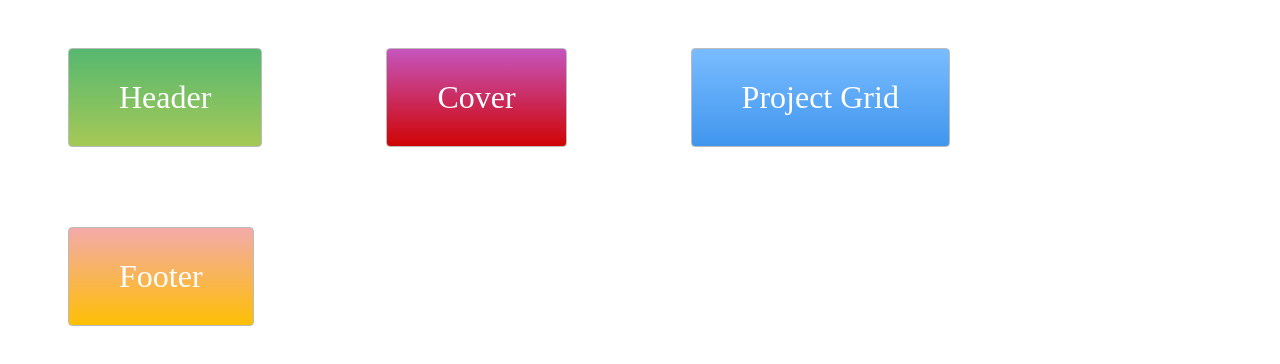
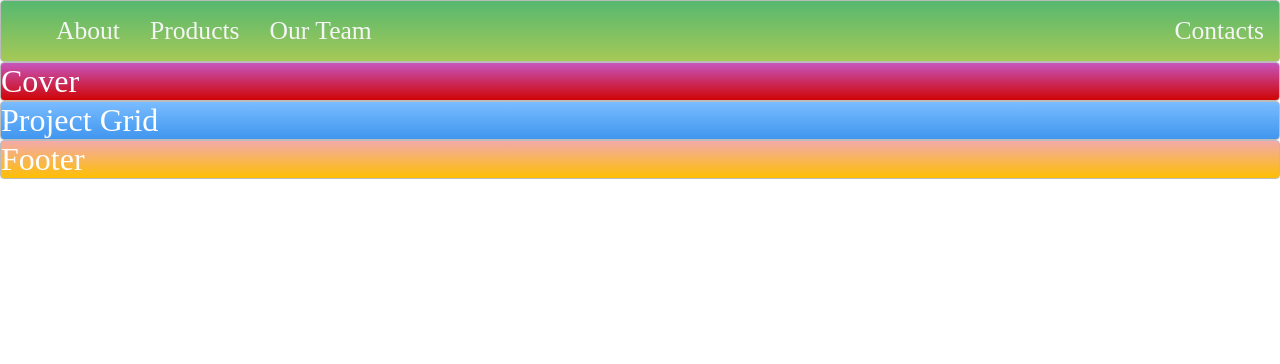
Before and after one commit to Jordan8wayman/css-layout, a plain HTML site: page index.html in a window 1280 px wide. Drawn offline with Linux system fonts and the light colour scheme.

Commit message:
COMPLETED NAV branch
completed the nav bar section of the exersise had slight help from the
solutions video. the main part i used from the solutions video was the
@media only screen rule.

```diff
--- a/index.html
+++ b/index.html
@@ -5,7 +5,15 @@
   <link rel="stylesheet" type="text/css" href="./style.css">
 </head>
 <body>
-  <div class="zone green">Header</div>
+  <!-- Nav completed -->
+  <nav class="zone green">
+    <ul class="main-nav">
+      <li><a href="">About</a></li>
+      <li><a href="">Products</a></li>
+      <li><a href="">Our Team</a></li>
+      <li class="push"><a href="">Contacts</a></li>
+    </ul>
+  </nav>
   <div class="zone red">Cover</div>
   <div class="zone blue">Project Grid</div>
   <div class="zone yellow">Footer</div>
--- a/style.css
+++ b/style.css
@@ -1,8 +1,12 @@
+body{
+    margin: auto 0;
+}
+
 .zone {
-    padding:30px 50px;
-    margin:40px 60px;
+    /* padding:30px 50px;
+    margin: 40px 60px; */
     cursor:pointer;
-    display:inline-block;
+    /* display:inline-block; */
     color:#FFF;
     font-size:2em;
     border-radius:4px;
@@ -15,6 +19,34 @@
     -moz-box-shadow:rgba(0,0,0,0.8) 0px 5px 15px, inset rgba(0,0,0,0.15) 0px -10px 20px;
     -o-box-shadow:rgba(0,0,0,0.8) 0px 5px 15px, inset rgba(0,0,0,0.15) 0px -10px 20px;
     box-shadow:rgba(0,0,0,0.8) 0px 5px 15px, inset rgba(0,0,0,0.15) 0px -10px 20px;
+}
+
+/* complete Nav */
+.main-nav{
+    display: flex;
+    list-style: none;
+    font-size: 0.8em;
+    margin: 0;
+}
+
+@media only screen and (max-width: 600px){
+    .main-nav {
+        font-size: 0.5em;
+        padding: 0;
+    }
+}
+
+li{
+    padding: 15px;
+}
+
+a{
+    color: #F5F5F6;
+    text-decoration: none;
+}
+
+.push{
+   margin-left: auto;
 }
 
 /*https://paulund.co.uk/how-to-create-shiny-css-buttons*/
```
